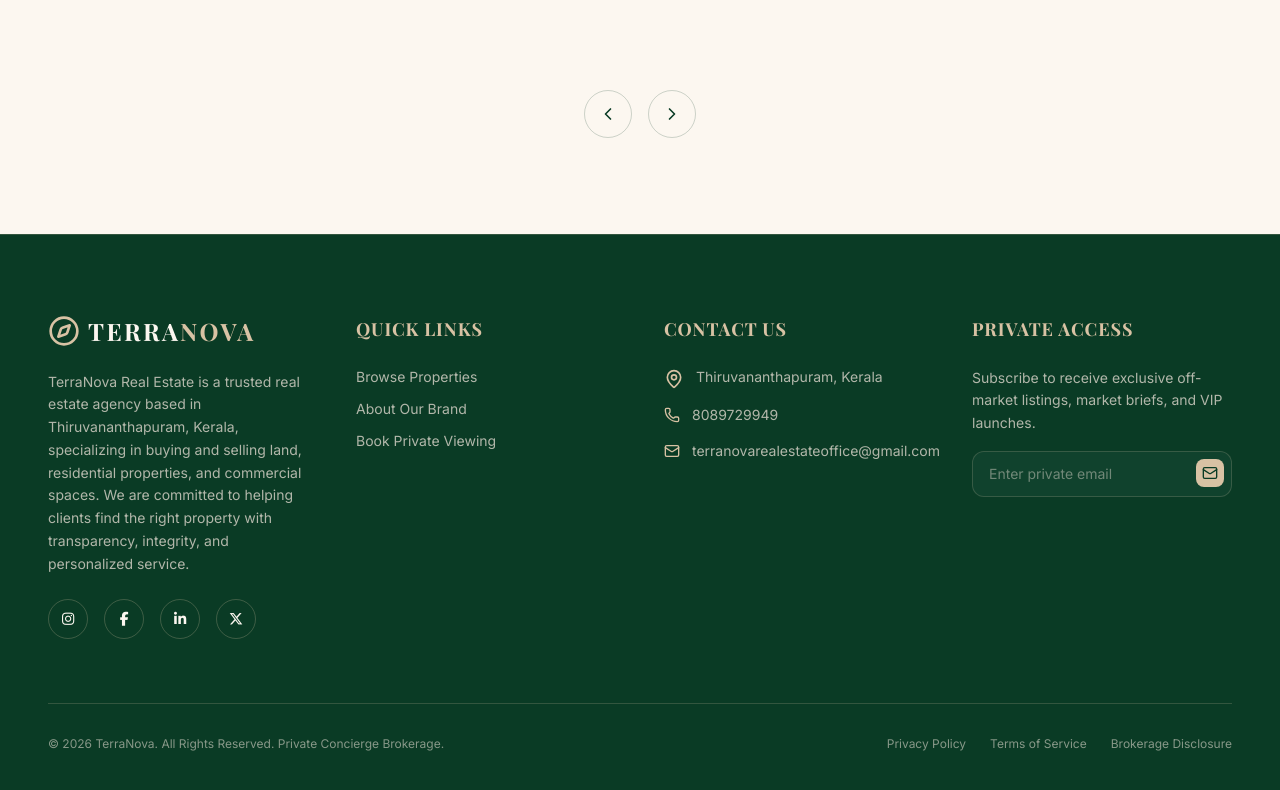
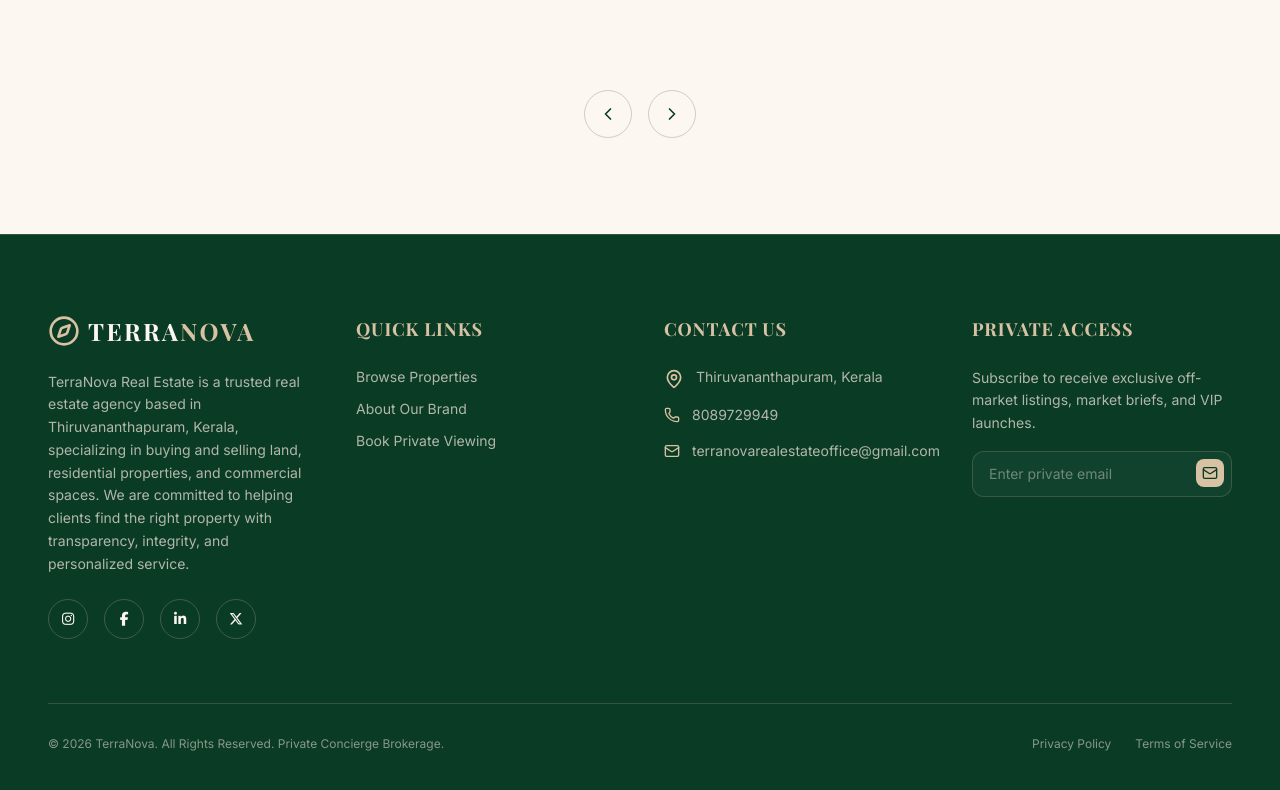
Before and after one commit to AnandhusUthaman/Real-Estate, a React (Vite) app: page / in a window 1280 px wide. Shown: the part 2605-3395 px from the top of the page. Built offline with nearby package versions, Linux system fonts and the light colour scheme; no server answers; a web font is replaced by a local one.

Commit message:
chore: remove Brokerage Disclosure link from footer

```diff
--- a/src/components/layout/Footer.jsx
+++ b/src/components/layout/Footer.jsx
@@ -120,7 +120,6 @@ export default function Footer() {
           <div className="flex gap-6">
             <Link to="/privacy" className="hover:text-bg-cream transition-colors">Privacy Policy</Link>
             <Link to="/terms" className="hover:text-bg-cream transition-colors">Terms of Service</Link>
-            <a href="#" className="hover:text-bg-cream transition-colors">Brokerage Disclosure</a>
           </div>
         </div>
       </div>
```
